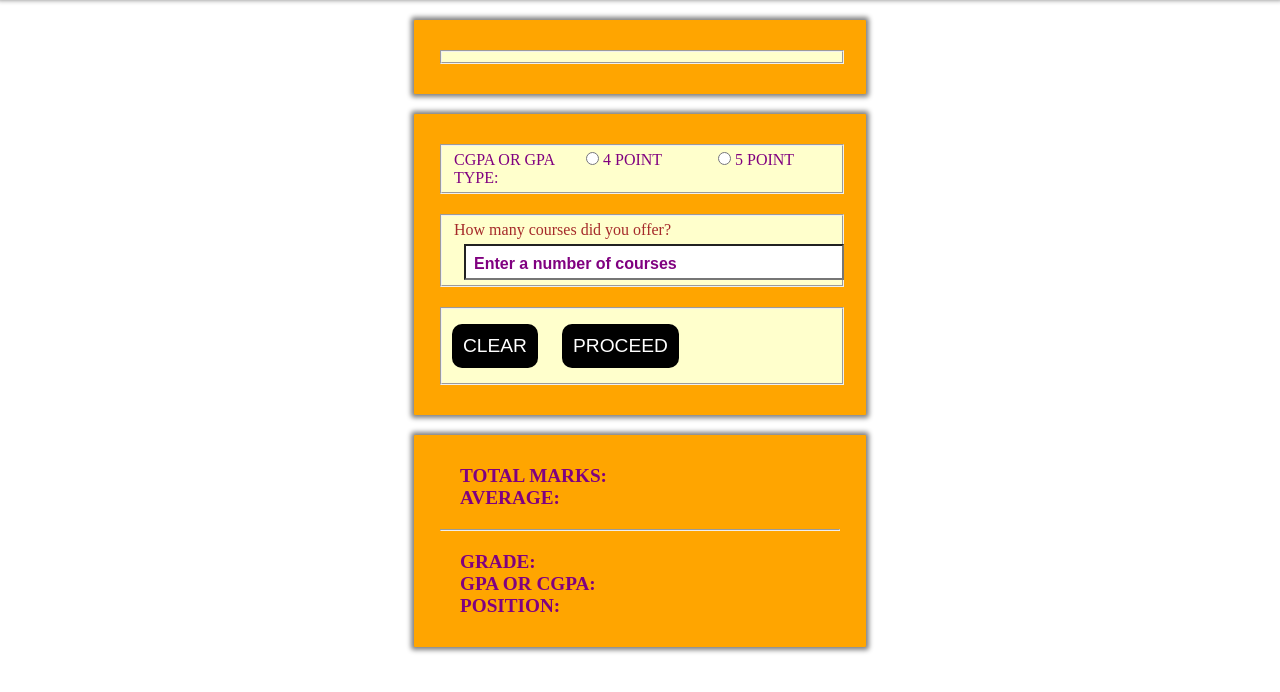
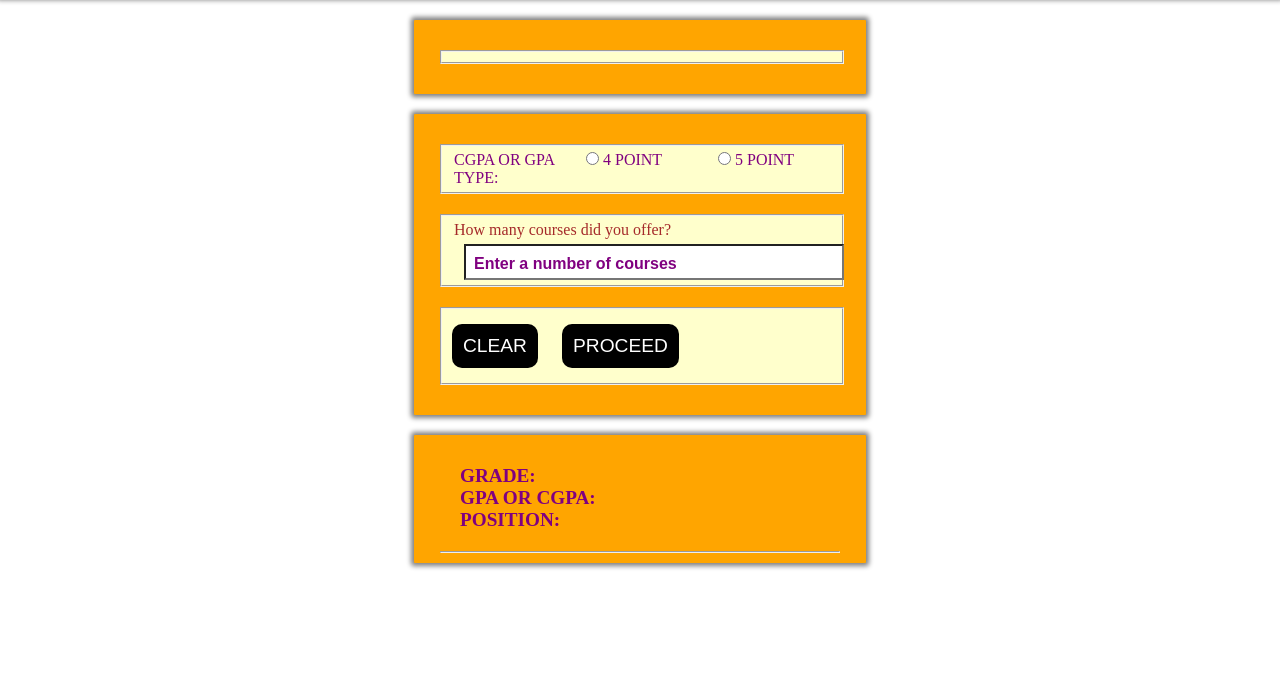
Before and after one commit to Arham0425/GPA-and-C-GPA-Calculator-With-javascript, a plain HTML site: page index.html in a window 1280 px wide. Shown: the part 80-772 px from the top of the page. Drawn offline with Linux system fonts and the light colour scheme.

Commit message:
Update index.html

```diff
--- a/index.html
+++ b/index.html
@@ -36,9 +36,8 @@
             </fieldset>
          </form>
          <div class="result">
-            <p id="totalMark">Total Marks: <br> Average: </p>
-            <hr>
             <p id="grade">GRADE: <br> gpa or cgpa: <br> Position: </p>
+            <hr/>
          </div>
       </div>
 
```
